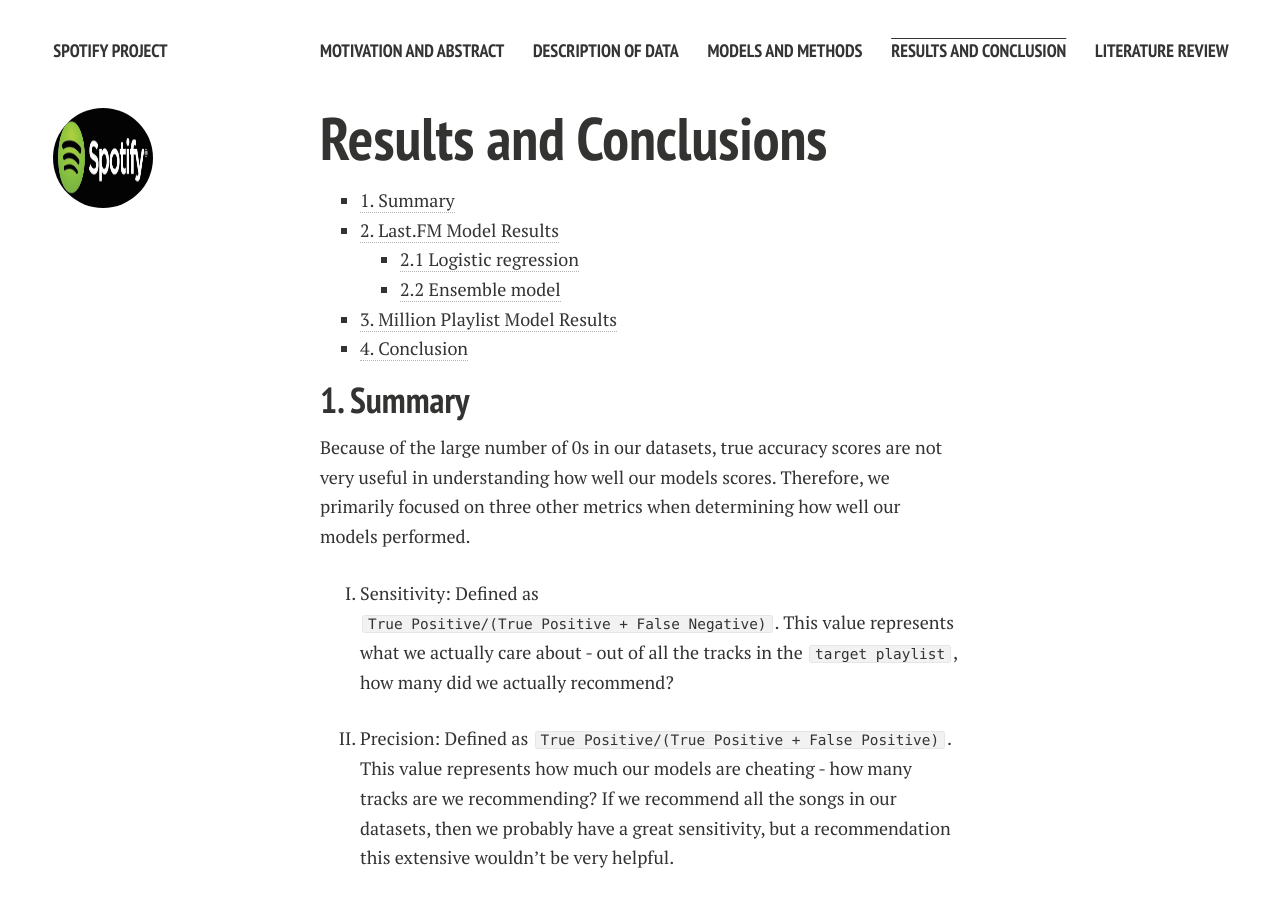
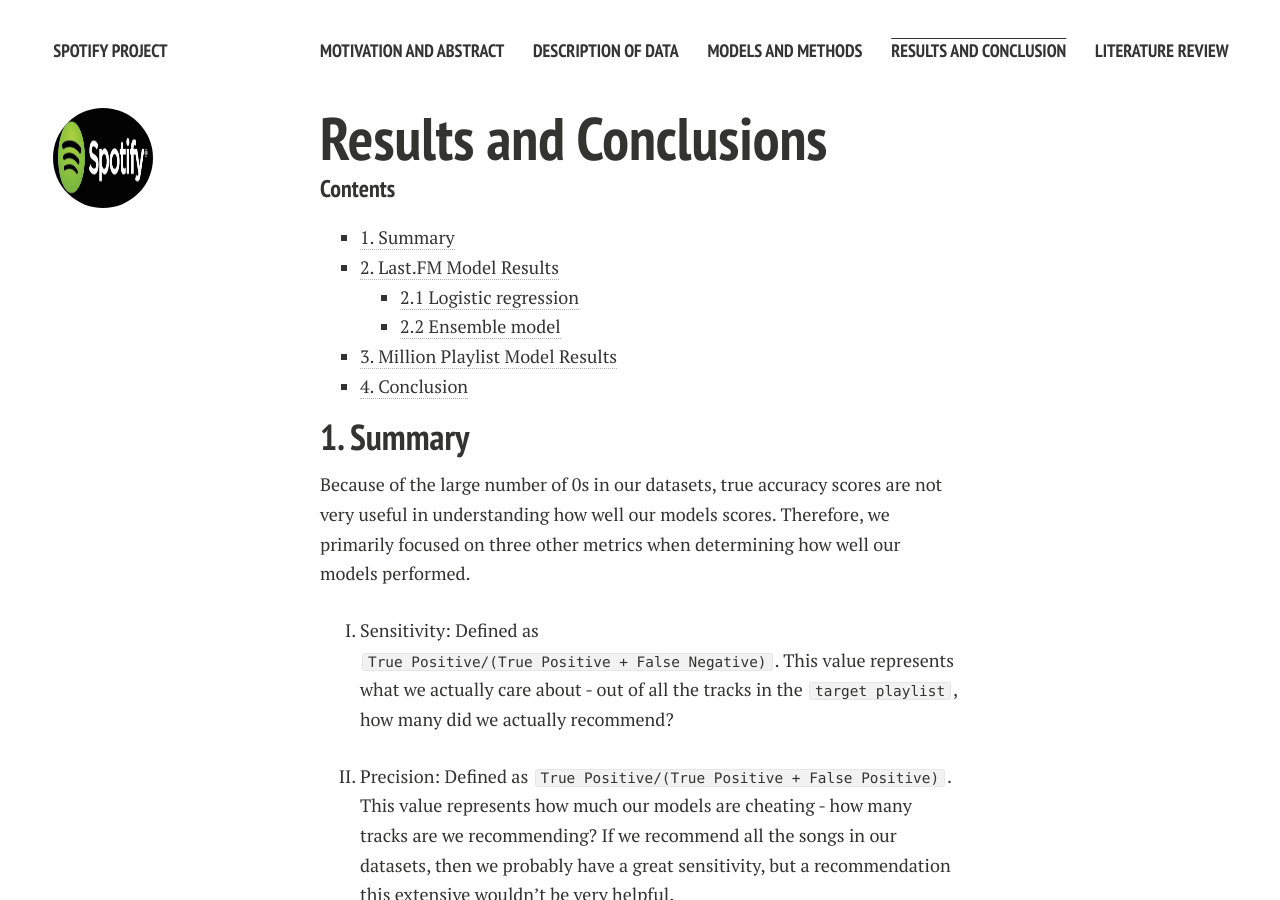
Before and after one commit to lyannaliu/lyannaliu.github.io, a Jekyll site: the page built from resultsandconclusion.md, in a window 1280 px wide and 900 px high. Built offline with Jekyll 4.4.1, drawn with Linux system fonts in a browser that asks for light colours; nearby versions of some CDN libraries.

Commit message:
Update resultsandconclusion.md

```diff
--- a/resultsandconclusion.md
+++ b/resultsandconclusion.md
@@ -5,6 +5,8 @@ title: Results and Conclusions
 ---
 
 # Results and Conclusions
+
+#### Contents
 
 * [1. Summary](#1)
 * [2. Last.FM Model Results](#2)
```
